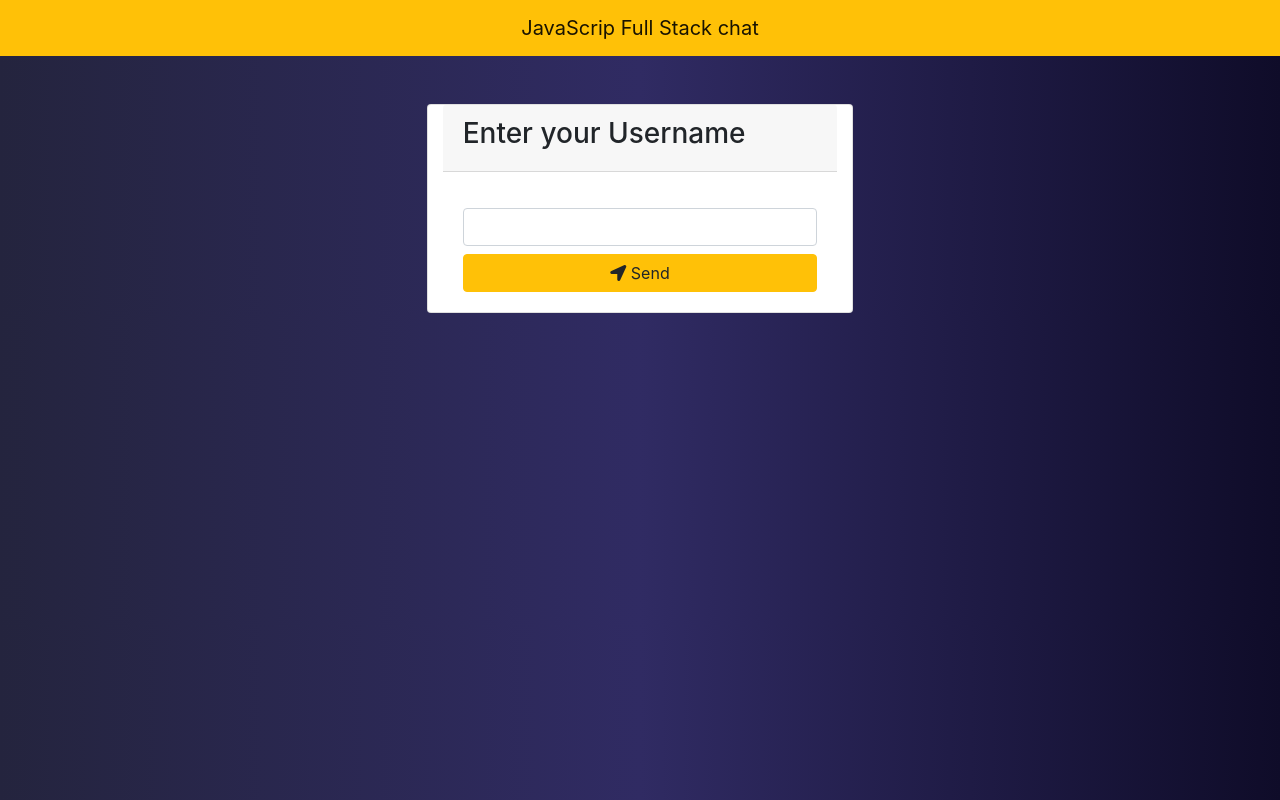
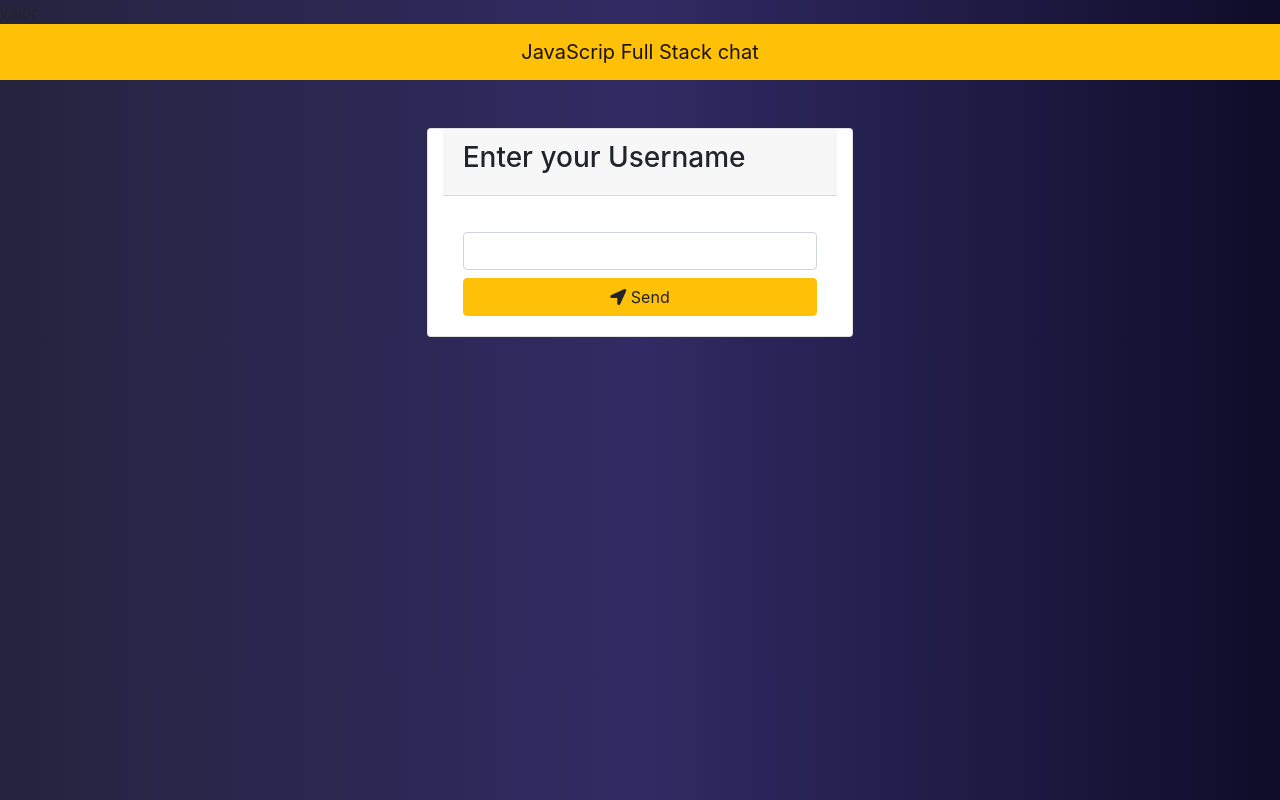
Before and after one commit to handshake2/practica, a website: page public/index.html in a window 1280 px wide. Drawn offline with nearby package versions, Linux system fonts and the light colour scheme; no server answers.

Commit message:
Initial Commit

```diff
--- a/public/index.html
+++ b/public/index.html
@@ -8,6 +8,7 @@
     <link rel="stylesheet" href="/css/main.css">
   </head>
   <body>
+    <div id="test">valor</div>
     <nav class="navbar navbar-light bg-warning">
       <a class="navbar-brand mx-auto" href="/">JavaScrip Full Stack chat</a>
       </nav>
```
